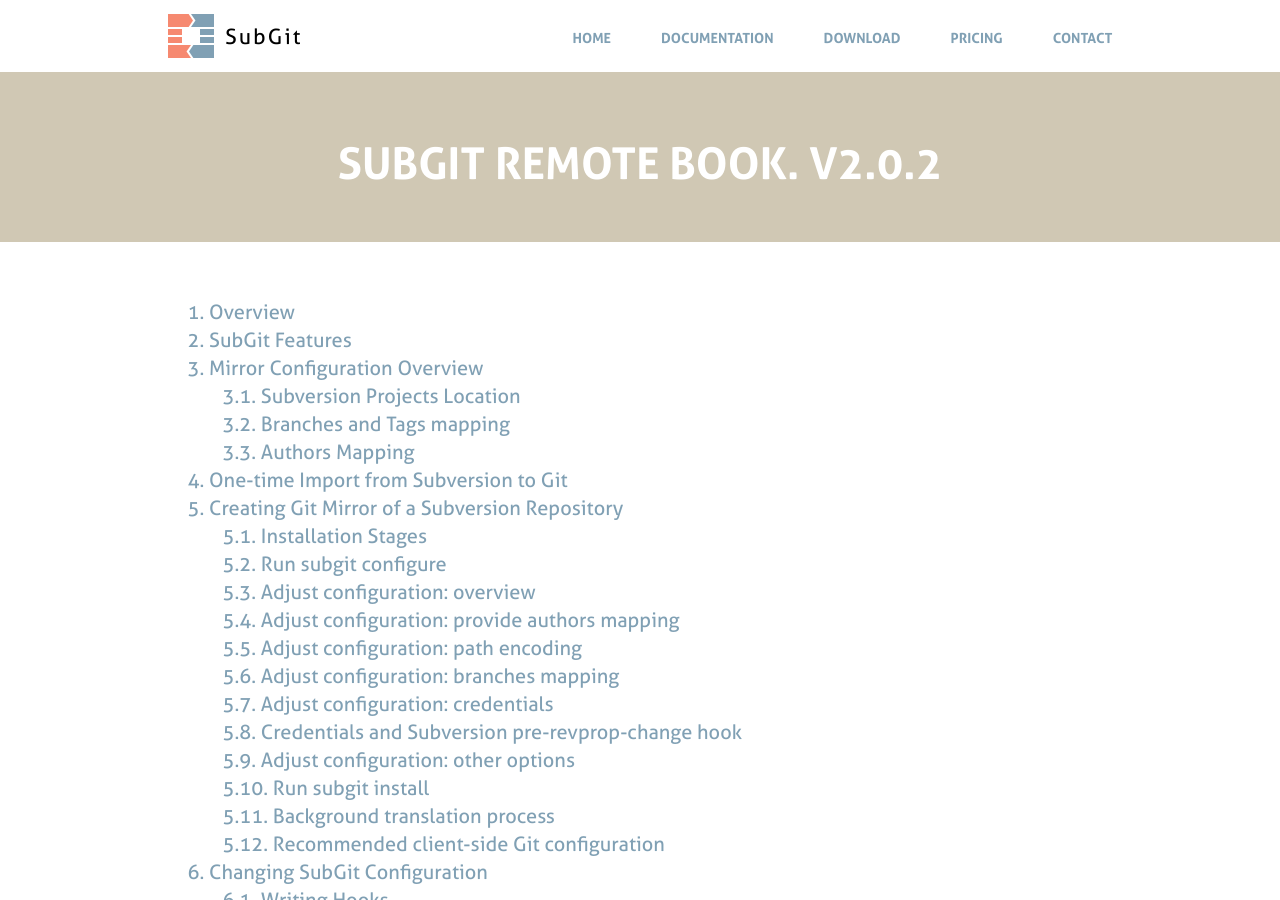
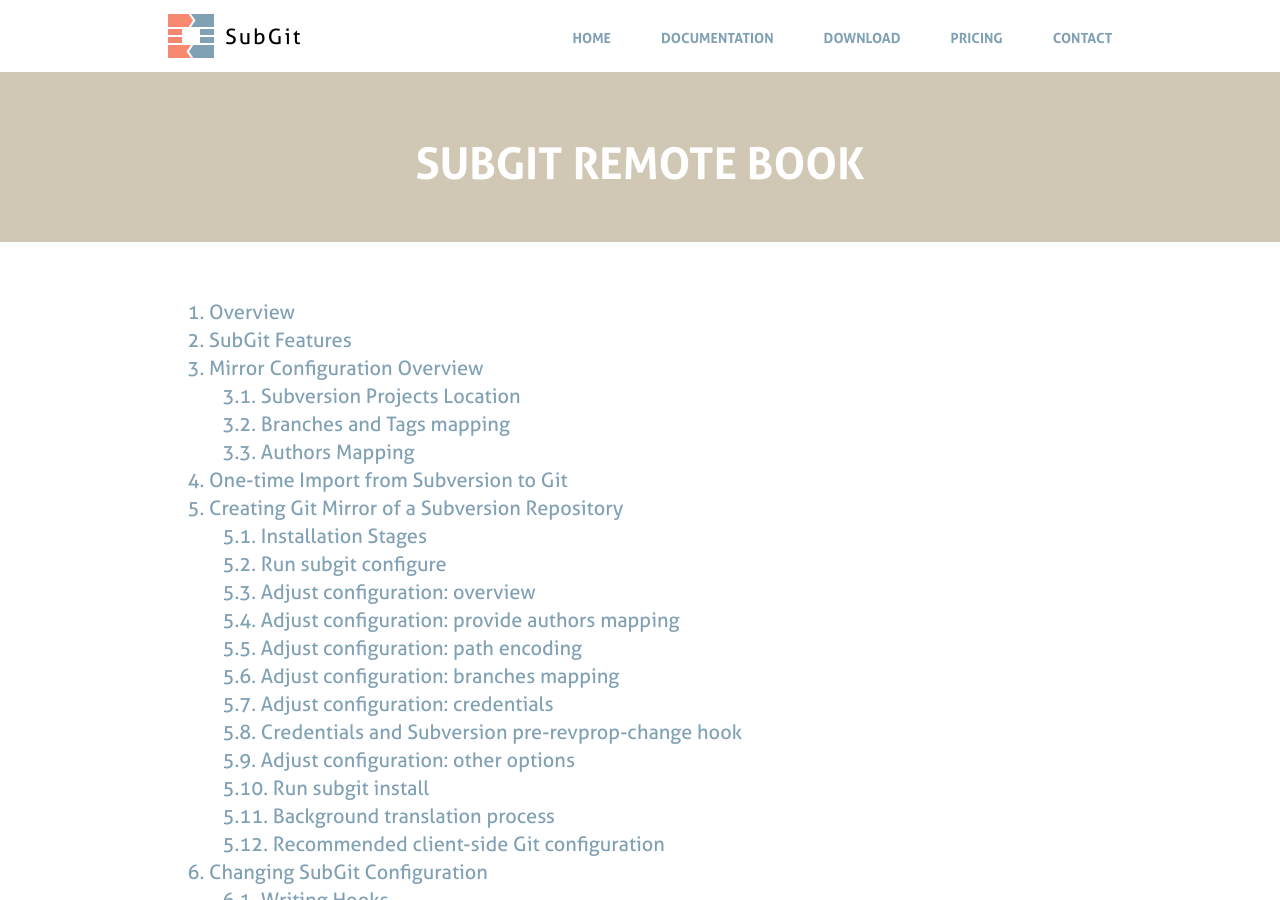
Before and after one commit to waaa/tmate.github.io, a Jekyll site: the page built from remote-book.html, in a window 1280 px wide and 900 px high. Built offline with Jekyll 4.4.1, drawn with Linux system fonts in a browser that asks for light colours; Markdown is read by kramdown in place of the engine named in the settings; comment, search, counter and statistics services are not loaded.

Commit message:
Removed version number from title.

```diff
--- a/remote-book.html
+++ b/remote-book.html
@@ -2,7 +2,7 @@
 layout: documentation
 ---
 <div class="green_wrap">
-	<h1>SubGit Remote Book. v2.0.2</h1>
+	<h1>SubGit Remote Book</h1>
 </div>
 {% include nav-remote.html %}
 {% for weight1 in (1..site.pages.size) %}{% for i in site.pages %}{% if i.weight == weight1 and i.booktype == 'remote' %}
```
